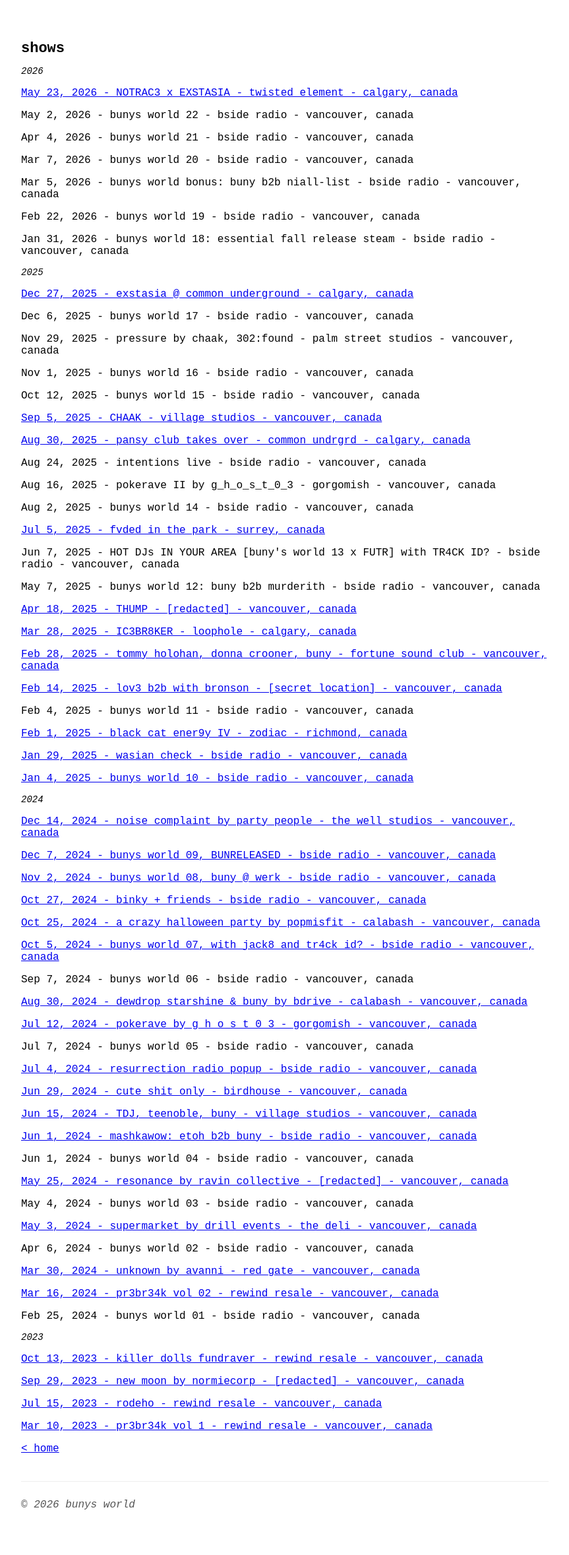
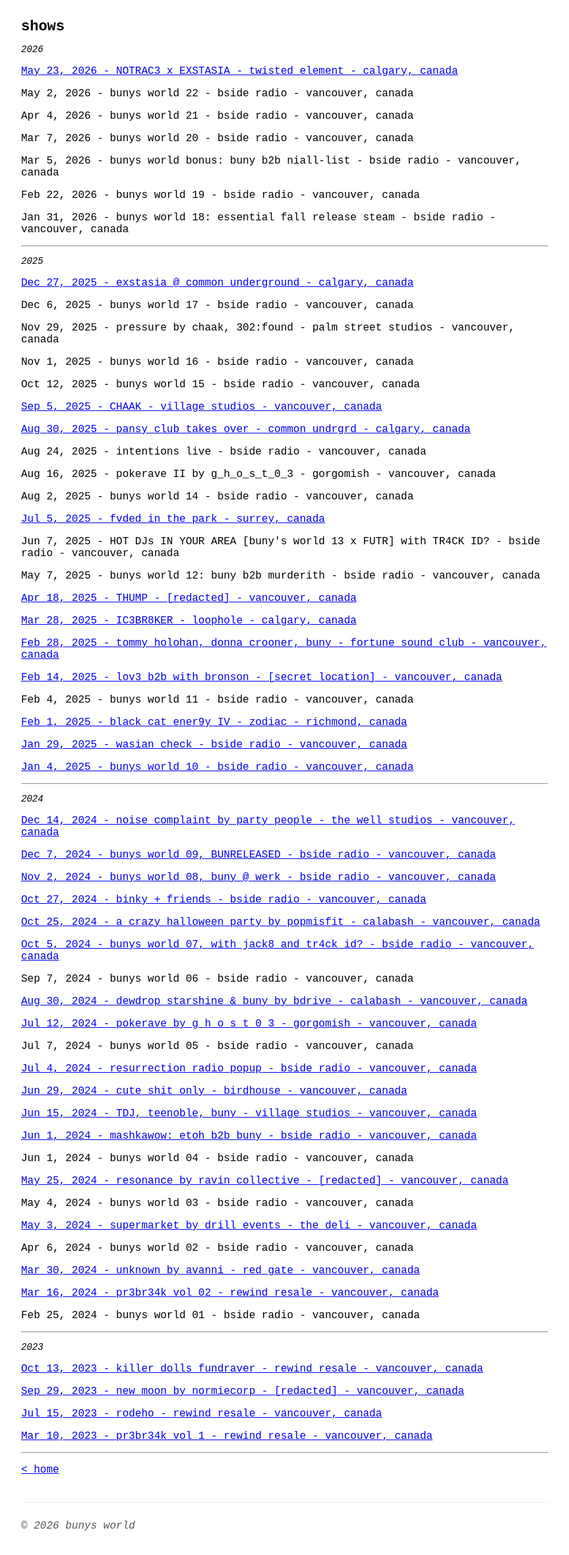
Before and after one commit to 746a70/buny, a Jekyll site: the page built from shows.md, in a window 1280 px wide. Shown: the whole page at 66% size, without its empty margins (208-1071 px from the left). Built offline with Jekyll 4.4.1, drawn with Linux system fonts in a browser that asks for light colours.

Commit message:
Update shows.md

```diff
--- a/shows.md
+++ b/shows.md
@@ -18,6 +18,7 @@ permalink: /shows.html
 <p>{{ show_text | strip }}</p>
   {% endif %}
 {% endfor %}
+<hr class="year-divider">
 {% endfor %}
 
 [< home]({{ '/' | relative_url }})
```
